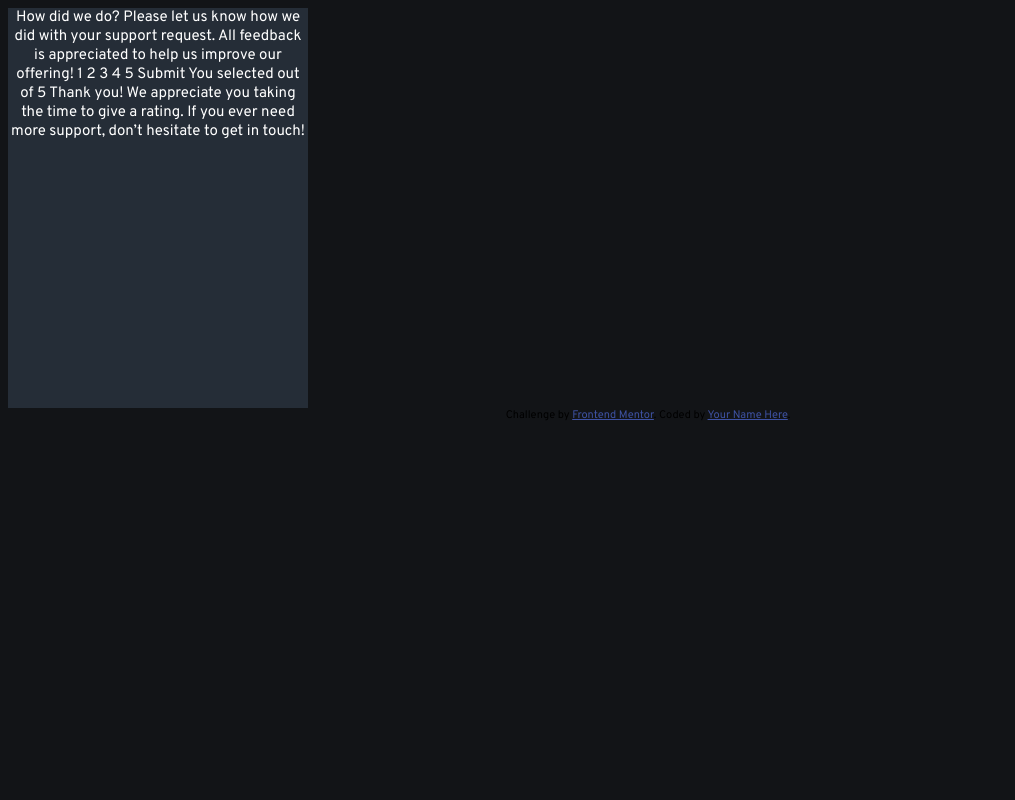
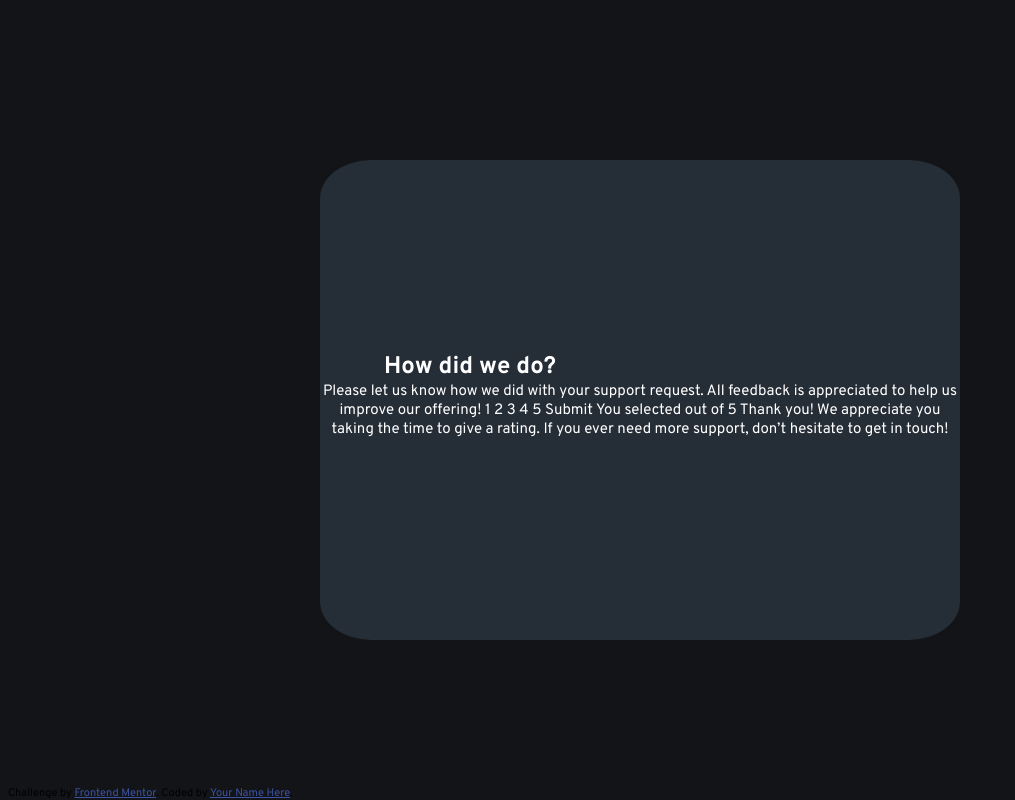
Before and after one commit to zaklinaradivojevic/interactive, a plain HTML site: page index.html in a window 1280 px wide. Shown: the whole page, without its empty margins (0-1015 px from the left). Drawn offline with Linux system fonts and the light colour scheme.

Commit message:
peti commit

```diff
--- a/images/style.css
+++ b/images/style.css
@@ -10,13 +10,35 @@ body{
 
 }
 .rate-box{
-    width:300px;
-    height:400px;
+    height:60%;
     text-align: center;
     background-color: hsl(213, 19%, 18%);
     justify-content: center;
     align-items: center;
     color: hsl(0, 0%, 100%);
+    display: block;
+    margin: auto;
+    border-radius: 8%;
+     width: 50%;
+    position: absolute;
+  top: 50%;
+  left: 50%;
+  transform: translate(-50%, -50%);
 }
-.attribution { font-size: 11px; text-align: center; }
-.attribution a { color: hsl(228, 45%, 44%); }
+.tite{
+    font-size: 24px;
+    font-weight: 700;
+    margin-top: 30%;
+    text-align: left;
+    margin-left:10%;
+}
+.attribution {
+    font-size: 11px;
+     text-align: center;
+     position: absolute;
+     bottom: 0;
+
+ }
+.attribution a {
+     color: hsl(228, 45%, 44%);
+     }
--- a/index.html
+++ b/index.html
@@ -19,8 +19,9 @@
 
   <!-- Rating state start -->
 <div class="rate-box">
+  <div class="tite">
   How did we do?
-
+</div>
   Please let us know how we did with your support request. All feedback is appreciated
   to help us improve our offering!
 
```
